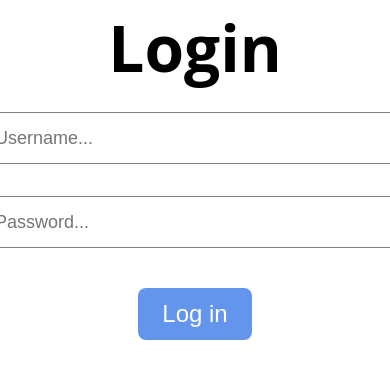
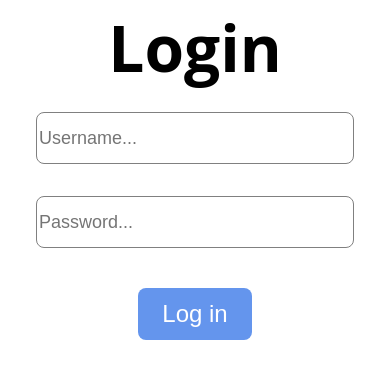
Before and after one commit to Bitmun/internship-react, a React (Create React App) app: page /login in a window 390 px wide. Shown: the top 378 px of the page. Built offline with nearby package versions, Linux system fonts and the light colour scheme.

Commit message:
fix: fix login styles

```diff
--- a/src/routes/login/login.css
+++ b/src/routes/login/login.css
@@ -44,3 +44,13 @@
   border-radius: 8px;
   cursor: pointer;
 }
+
+@media screen and (max-width: 500px) {
+  .input-container {
+    width: 80%;
+    align-items: center;
+  }
+  .input-box {
+    width: 100%;
+  }
+}
```
